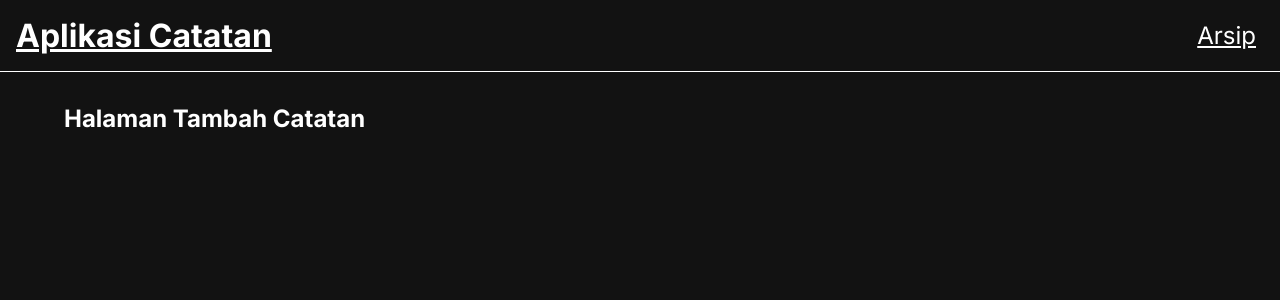
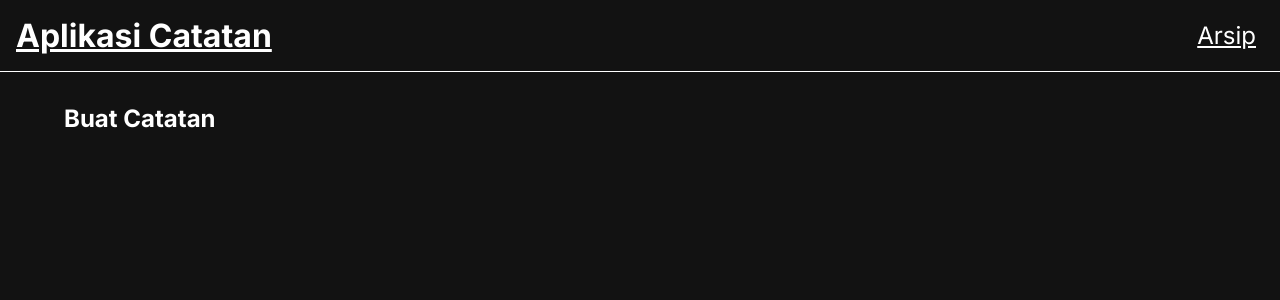
Before and after one commit to erlanggajuni45/react-fundamental-dicoding, a React (Vite) app: page /notes/new in a window 1280 px wide. Shown: the top 300 px of the page. Built offline with nearby package versions, Linux system fonts and the light colour scheme.

Commit message:
created add note page

```diff
--- a/src/App.jsx
+++ b/src/App.jsx
@@ -3,6 +3,7 @@ import { Link, Route, Routes } from 'react-router-dom';
 import HomePage from './pages/HomePage';
 import DetailPage from './pages/DetailPage';
 import NotFoundPage from './pages/NotFoundPage';
+import AddNotePage from './pages/AddNotePage';
 
 function App() {
   return (
@@ -27,7 +28,7 @@ function App() {
           />
           <Route
             path='/notes/new'
-            element={<h2>Halaman Tambah Catatan</h2>}
+            element={<AddNotePage />}
           />
           <Route
             path='/notes/:id'
--- /dev/null
+++ b/src/pages/AddNotePage.jsx
@@ -0,0 +1,21 @@
+import React from 'react';
+
+class AddNotePage extends React.Component {
+  constructor(props) {
+    super(props);
+
+    this.state = {
+      title: '',
+      body: '',
+    };
+  }
+  render() {
+    return (
+      <div className='add-page'>
+        <h2 className='add-page__title'>Buat Catatan</h2>
+      </div>
+    );
+  }
+}
+
+export default AddNotePage;
```
